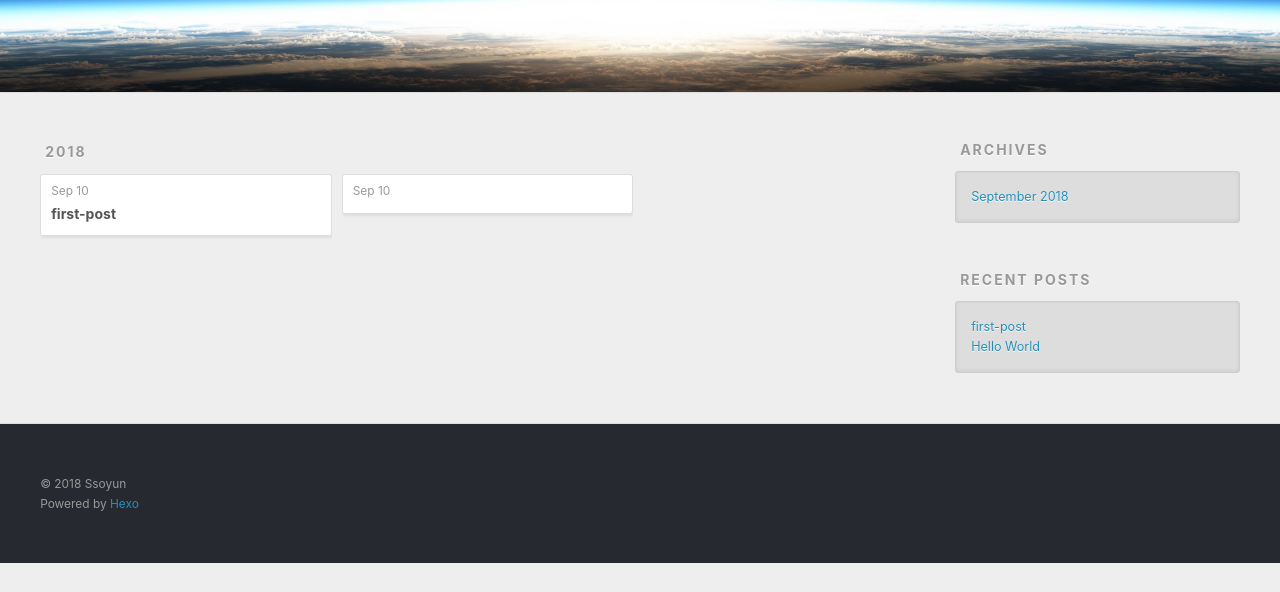
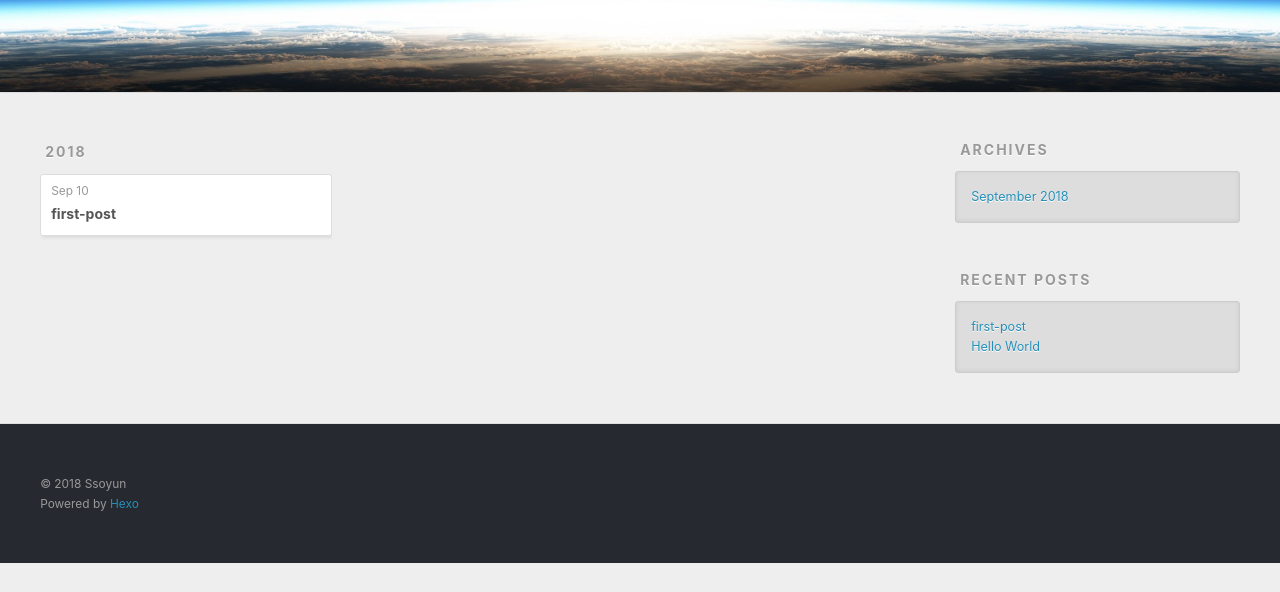
Before and after one commit to ssoyun/ssoyun.github.io, a plain HTML site: page archives/2018/index.html in a window 1280 px wide. Shown: the part 208-800 px from the top of the page. Drawn offline with nearby package versions, Linux system fonts and the light colour scheme.

Commit message:
Site updated: 2018-09-10 12:48:17

```diff
--- a/archives/2018/index.html
+++ b/archives/2018/index.html
@@ -96,18 +96,6 @@
 
 
 
-    <article class="archive-article archive-type-post">
-  <div class="archive-article-inner">
-    <header class="archive-article-header">
-      <a href="/2018/09/10/hello-world/" class="archive-article-date">
-  <time datetime="2018-09-10T02:49:41.243Z" itemprop="datePublished">Sep 10</time>
-</a>
-
-    </header>
-  </div>
-</article>
-
-
     </div></section>
 
 
```
